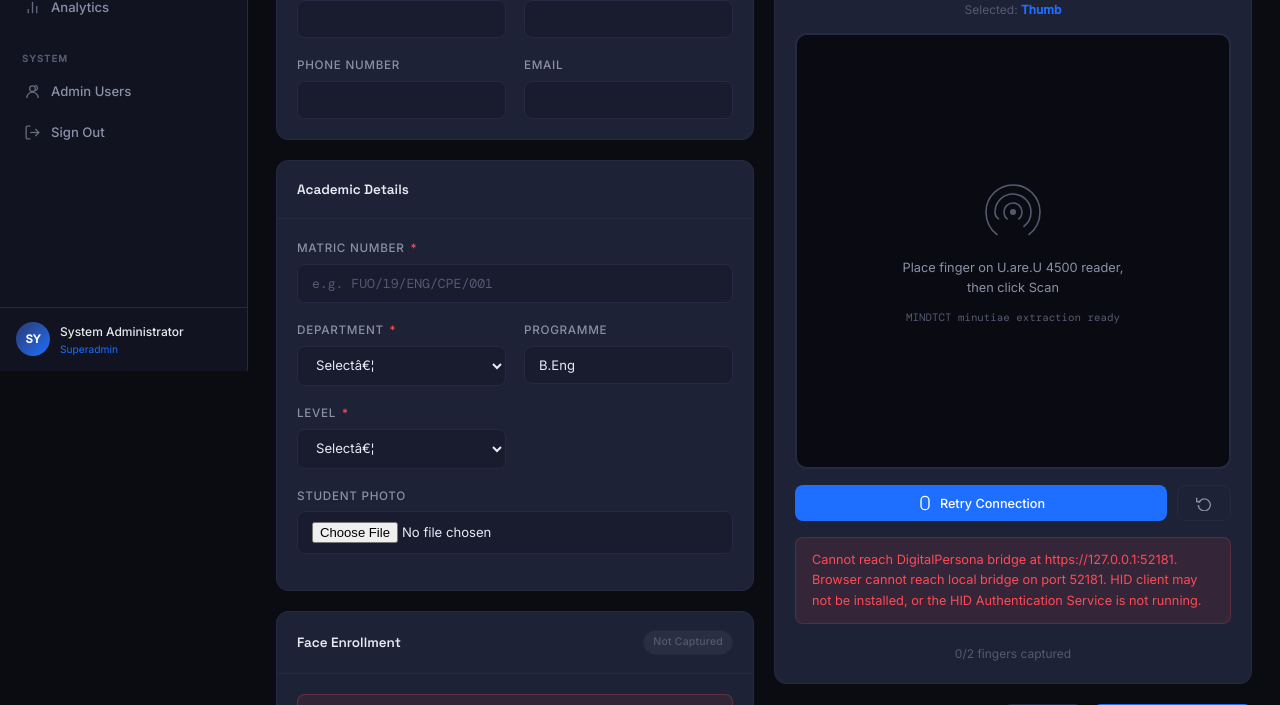
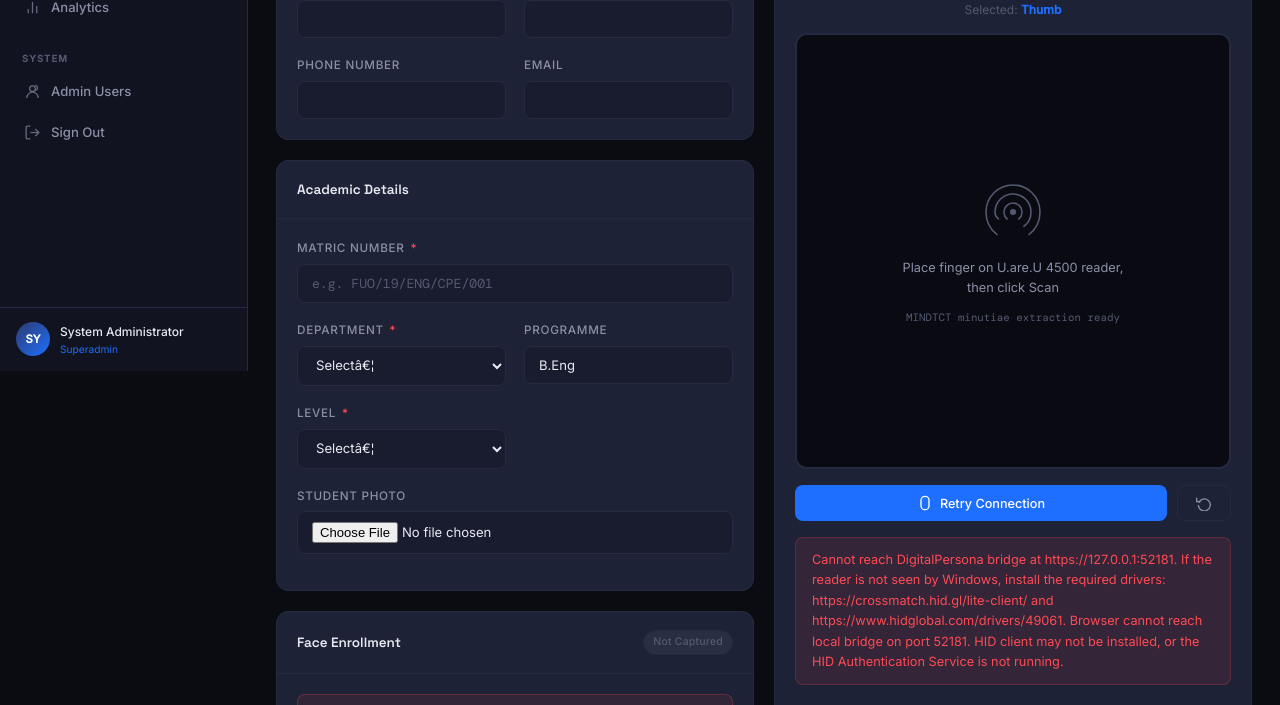
Before and after one commit to pregbodan/beas-live, a PHP site: page /get_connection/modules/students/enroll.php in a window 1280 px wide. Shown: the part 429-1134 px from the top of the page. Run offline with PHP 8.4, Linux system fonts and the light colour scheme; a user stored in the database is signed in; data that the repository does not hold is empty; some libraries are stand-ins or nearby versions.

Commit message:
Update enroll.php

```diff
--- a/modules/students/enroll.php
+++ b/modules/students/enroll.php
@@ -475,6 +475,16 @@
     el.style.borderColor = theme.border;
 }
 
+function fingerprintDriverHelpText(readerUrl) {
+    return [
+        'No fingerprint reader detected at ' + readerUrl + '.',
+        'If the device is not visible, install the required HID/Crossmatch drivers:',
+        'https://crossmatch.hid.gl/lite-client/',
+        'https://www.hidglobal.com/drivers/49061',
+        'Then reconnect the reader and try again.',
+    ].join(' ');
+}
+
 async function probeInsightFaceHealth() {
     const controller = typeof AbortController !== 'undefined' ? new AbortController() : null;
     const timeoutId = controller ? setTimeout(() => controller.abort(), INSIGHTFACE_HEALTH_TIMEOUT_MS) : null;
@@ -522,7 +532,7 @@
         const readers = await getFingerprintReader().refreshReaders();
         readerReady = Array.isArray(readers) && readers.length > 0;
         if (!readerReady) {
-            showScanResult('error', 'No fingerprint reader detected at ' + readerUrl + '. ' + (readerLastMessage || 'Connect the reader and try again.'));
+            showScanResult('error', fingerprintDriverHelpText(readerUrl) + ' ' + (readerLastMessage || 'Connect the reader and try again.'));
             return false;
         }
         document.getElementById('scanBtn').disabled = false;
@@ -535,7 +545,13 @@
         document.getElementById('scanBtn').disabled = false;
         document.getElementById('scanBtnLabel').textContent = 'Retry Connection';
         document.getElementById('scanBtn').title = 'Try connecting to the fingerprint reader again';
-        showScanResult('error', 'Cannot reach DigitalPersona bridge at ' + readerUrl + '. ' + (e?.message || 'Communication failed.'));
+        showScanResult(
+            'error',
+            'Cannot reach DigitalPersona bridge at ' + readerUrl + '. ' +
+            'If the reader is not seen by Windows, install the required drivers: ' +
+            'https://crossmatch.hid.gl/lite-client/ and https://www.hidglobal.com/drivers/49061. ' +
+            (e?.message || 'Communication failed.')
+        );
         return false;
     }
 }
```
